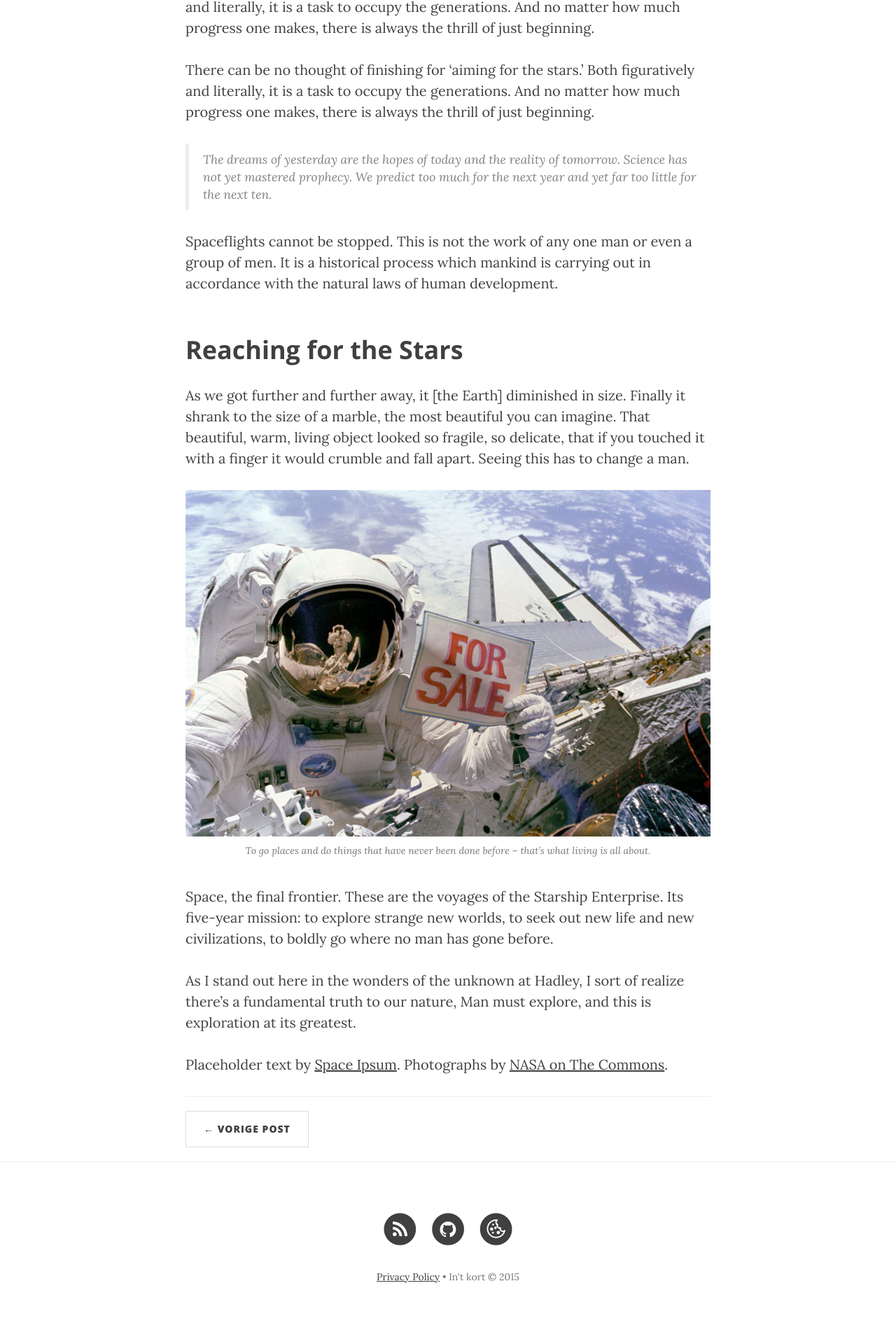
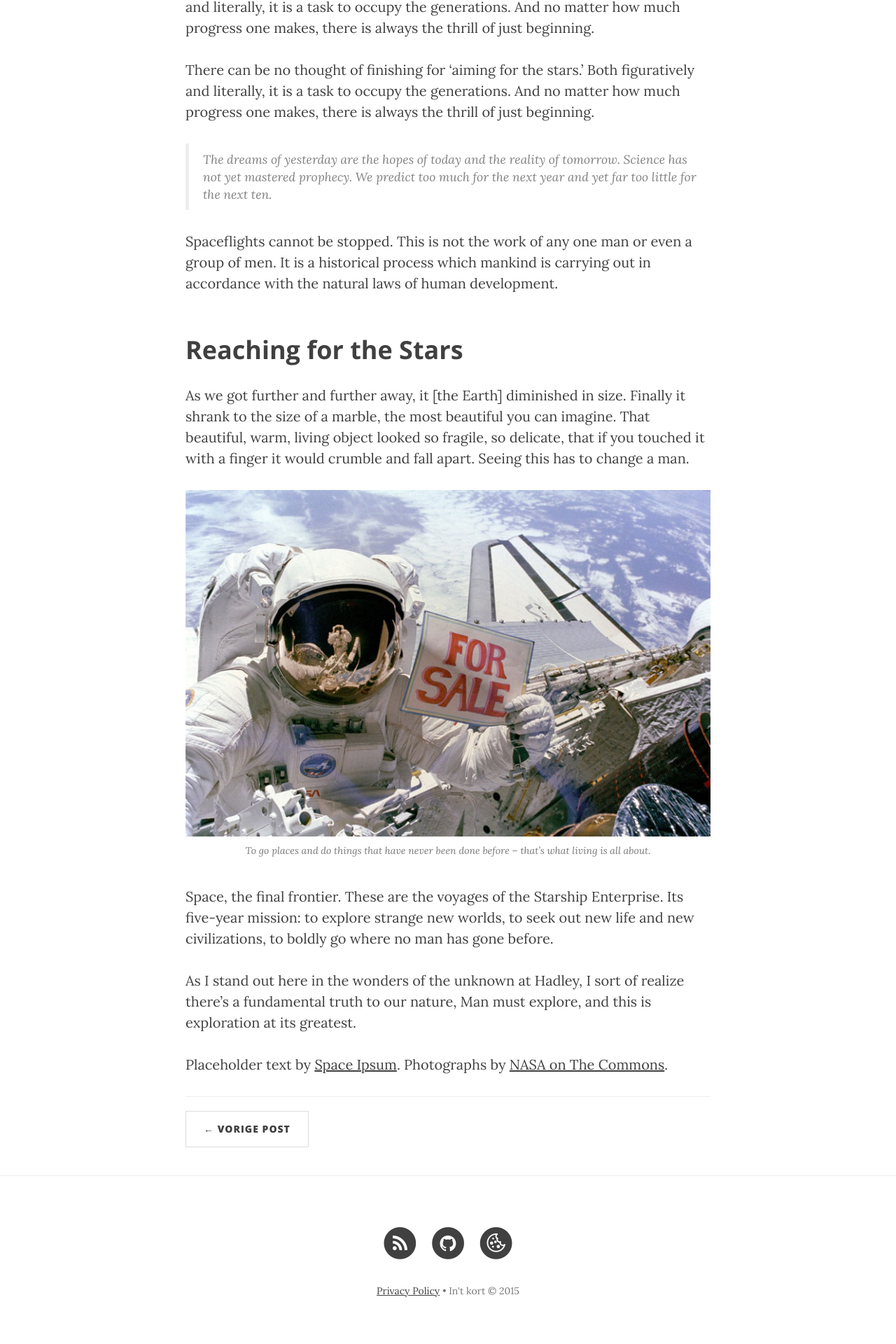
Before and after one commit to intkort/intkort.github.io, a Jekyll site: the page built from _posts/2015-10-6-Wat-zijn-cookies.md, in a window 1280 px wide. Shown: the part 1358-3278 px from the top of the page at 70% size. Built offline with Jekyll 4.4.1, drawn with Linux system fonts in a browser that asks for light colours; nearby versions of some CDN libraries; some web fonts are replaced; comment, search, counter and statistics services are not loaded.

Commit message:
Padding Disqus

```diff
--- a/css/clean-blog.css
+++ b/css/clean-blog.css
@@ -340,7 +340,7 @@ form .row:first-child .floating-label-form-group {
   color: white;
 }
 .pager {
-  margin: 20px 0 0;
+  margin: 20px 0;
 }
 .pager li > a,
 .pager li > span {
--- a/less/clean-blog.less
+++ b/less/clean-blog.less
@@ -395,7 +395,7 @@ form .row:first-child .floating-label-form-group {
 
 .pager {
 
-	margin: 20px 0 0;
+	margin: 20px 0;
 
 	li {
 		> a,
```
Also changed, not shown: css/clean-blog.min.css.
